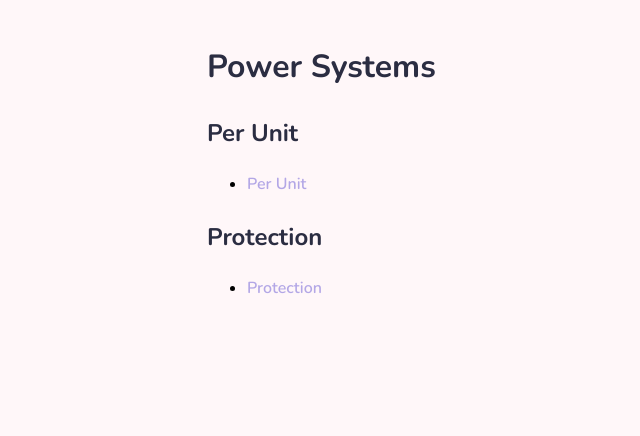
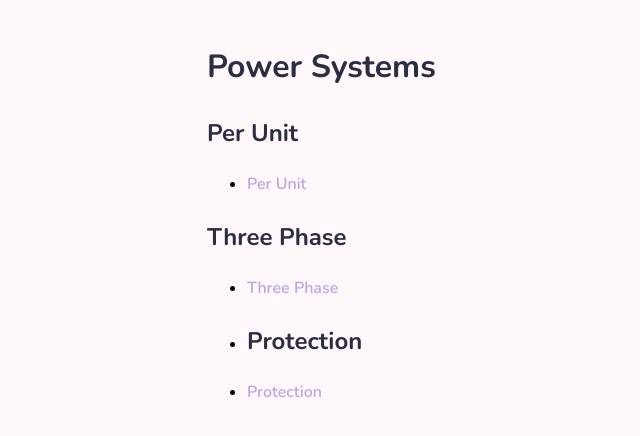
Before and after one commit to teramibakery/teramibakery.github.io, a Jekyll site: the page built from electrical-engineering/power-systems/index.md, in a window 1280 px wide. Shown: the top 436 px of the page, without its empty margins (33-673 px from the left). Built offline with Jekyll 4.4.1, drawn with Linux system fonts in a browser that asks for light colours.

Commit message:
Update index.md

```diff
--- a/electrical-engineering/power-systems/index.md
+++ b/electrical-engineering/power-systems/index.md
@@ -8,5 +8,8 @@ title: Power Systems
 ## Per Unit
 - [Per Unit](perunit/)
 
+## Three Phase
+- [Three Phase](threephase/)
+-
 ## Protection
 - [Protection](protection/)
```
